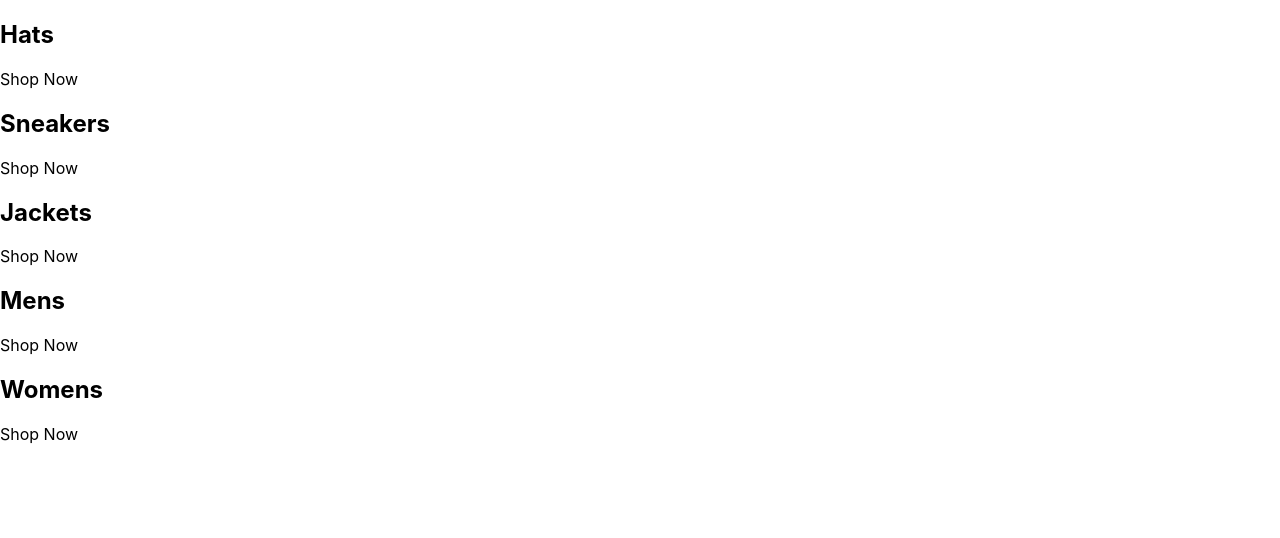
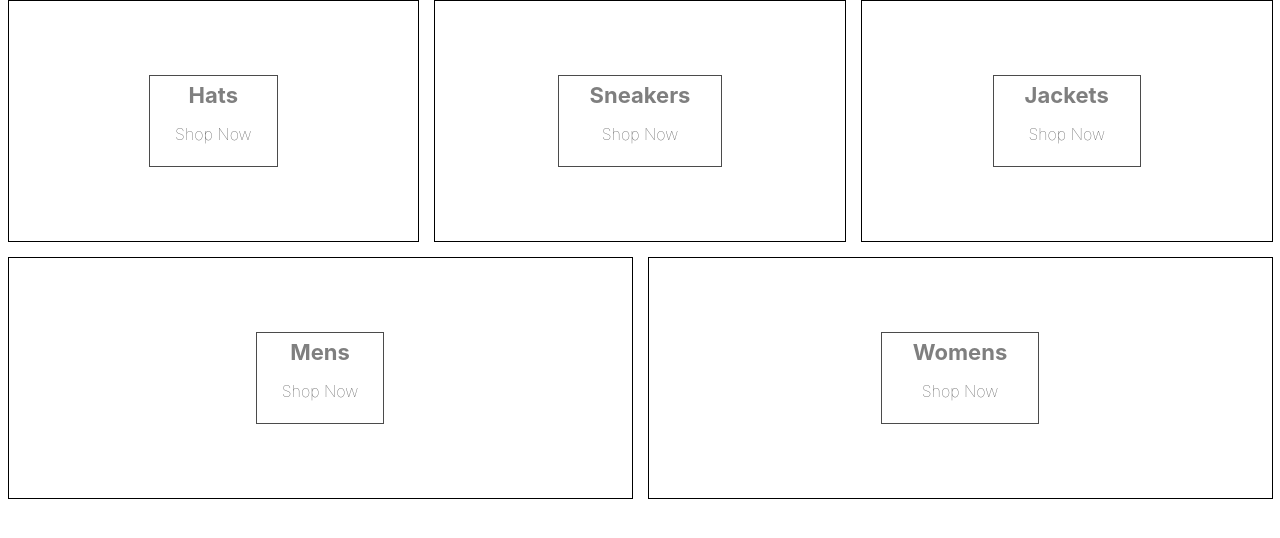
Before and after one commit to stevebull20/sampleshyt, a React (Create React App) app: page / in a window 1280 px wide. Shown: the top 538 px of the page. Built offline with nearby package versions, Linux system fonts and the light colour scheme.

Commit message:
scss installed

```diff
--- a/src/App.js
+++ b/src/App.js
@@ -1,3 +1,5 @@
+import "./categories.styles.scss";
+
 const App = () => {
   const categories = [
     {
@@ -26,7 +28,7 @@
     <div className="categories-container">
       {categories.map(({ title, id }) => {
         return (
-          <div className="category-container">
+          <div className="category-container" key={id}>
             <div className="background-image" />
             <div className="category-body-container">
               <h2>{title}</h2>
--- /dev/null
+++ b/src/categories.styles.scss
@@ -0,0 +1,64 @@
+.categories-container {
+  width: 100%;
+  display: flex;
+  flex-wrap: wrap;
+  justify-content: space-between;
+}
+.category-container {
+  min-width: 30%;
+  height: 240px;
+  flex: 1 1 auto;
+  display: flex;
+  align-items: center;
+  justify-content: center;
+  border: 1px solid black;
+  margin: 0 7.5px 15px;
+  overflow: hidden;
+  &:hover {
+    cursor: pointer;
+    & .background-image {
+      transform: scale(1.1);
+      transition: transform 6s cubic-bezier(0.25, 0.45, 0.45, 0.95);
+    }
+    & .category-body-container {
+      opacity: 0.9;
+    }
+  }
+  &.large {
+    height: 380px;
+  }
+  &:first-child {
+    margin-right: 7.5px;
+  }
+  &:last-child {
+    margin-left: 7.5px;
+  }
+  .background-image {
+    width: 100%;
+    height: 100%;
+    background-size: cover;
+    background-position: center;
+  }
+  .category-body-container {
+    height: 90px;
+    padding: 0 25px;
+    display: flex;
+    flex-direction: column;
+    align-items: center;
+    justify-content: center;
+    border: 1px solid black;
+    background-color: white;
+    opacity: 0.7;
+    position: absolute;
+    h2 {
+      font-weight: bold;
+      margin: 0 6px 0;
+      font-size: 22px;
+      color: #4a4a4a;
+    }
+    p {
+      font-weight: lighter;
+      font-size: 16px;
+    }
+  }
+}
```
